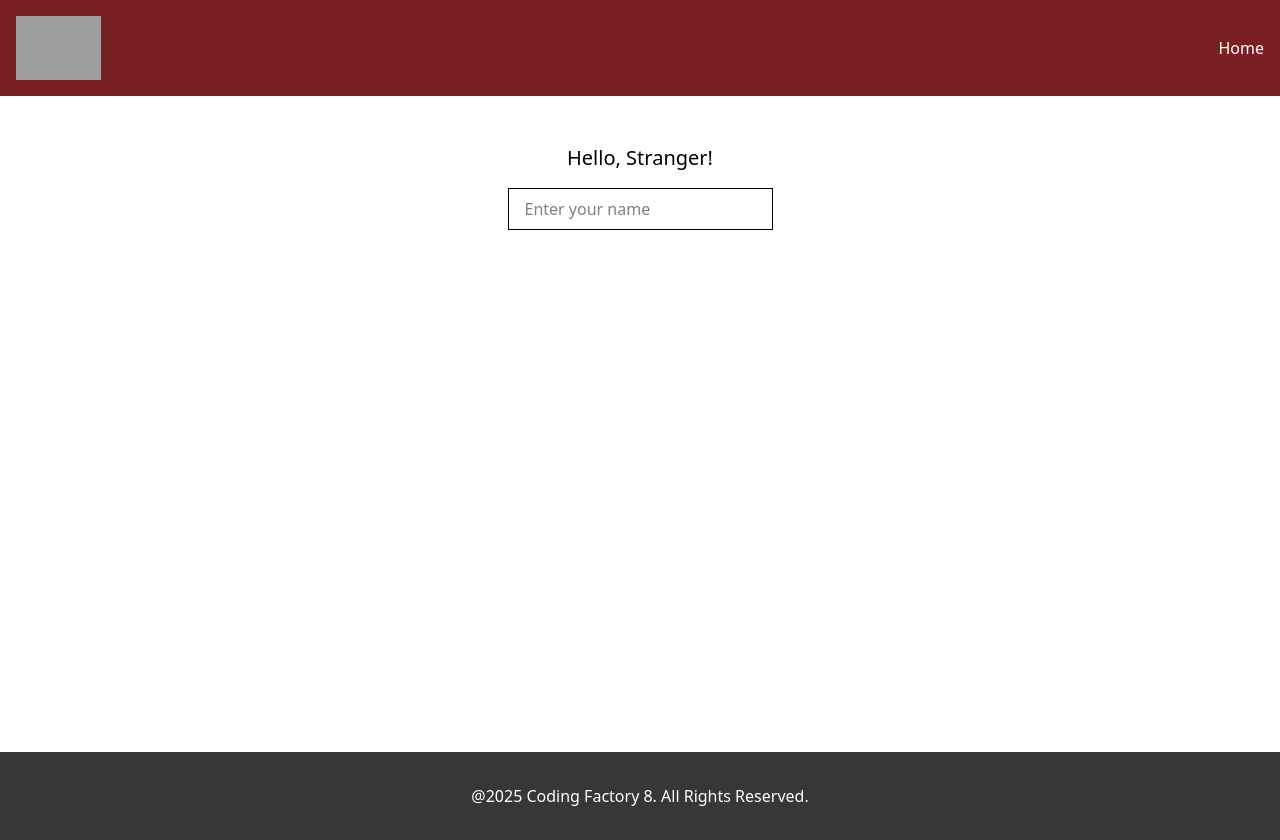
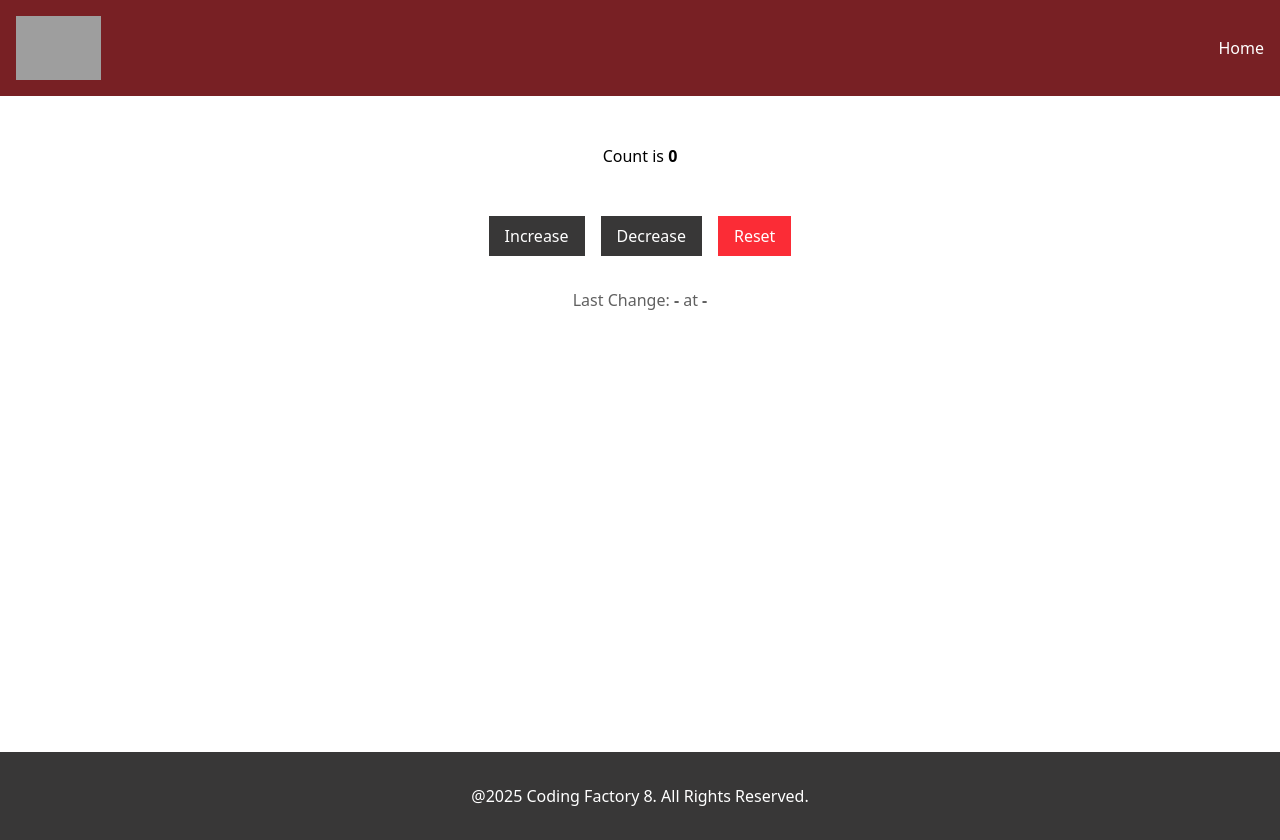
Before and after one commit to AthanasiaPet/cf8-react-intro, a React app: page / in a window 1280 px wide. Built offline with nearby package versions, Linux system fonts and the light colour scheme; grey boxes are pictures that could not be loaded; the HTML template or start-up script is replaced by a standard one.

Commit message:
feat: add CounterWithMoreStates component

```diff
--- a/src/App.tsx
+++ b/src/App.tsx
@@ -11,7 +11,8 @@
 // import FunctionalComponentWithState from "./components/FunctionalComponentWithState.tsx";
 //import ClassComponentWithState from "./components/ClassComponentWithState.tsx";
 //import Counter from "./components/Counter.tsx";
-import NameChanger from "./components/NameChanger.tsx";
+//import NameChanger from "./components/NameChanger.tsx";
+import CounterWithMoreStates from "./components/CounterWithMoreStates.tsx";
 
 function App() {
 
@@ -36,7 +37,8 @@
                 {/*<FunctionalComponentWithState />*/}
                 {/*<ClassComponentWithState />*/}
                 {/*<Counter />*/}
-                <NameChanger />
+                {/*<NameChanger />*/}
+                <CounterWithMoreStates />
             </LayOut>
 
         </>
--- /dev/null
+++ b/src/components/CounterWithMoreStates.tsx
@@ -0,0 +1,64 @@
+import {useState} from "react";
+import CounterButton from "./CounterButton.tsx";
+
+const CounterWithMoreStates = () => {
+
+    const [count, Setcount] = useState(0);
+    const[lastAction, setLastAction] = useState("")
+    const[time, setTime] = useState("");
+
+    const getCurrentTime = () :string  => {
+        return new Date().toLocaleTimeString();
+    }
+
+    const increaseCount = () => {
+        Setcount(count + 1);
+        setLastAction("Increase");
+        setTime(getCurrentTime())
+    }
+
+    const decreaseCount = () => {
+        if (count > 0) {
+            Setcount(count - 1);
+            setLastAction("Decrease")
+            setTime(getCurrentTime());
+        }
+
+    }
+
+
+    const resetCount = () => {
+        Setcount(0);
+        setLastAction("Reset")
+        setTime(getCurrentTime());
+    }
+
+
+    return (
+        <>
+            <h1 className={"text-center my-12"}>Count is <strong>{count}</strong></h1>
+            <div className="text-center space-x-4">
+
+                <CounterButton onClick={increaseCount}
+                               label={"Increase"}
+                />
+                <CounterButton onClick={decreaseCount}
+                               label={"Decrease"}
+                               disabled={count === 0}
+                />
+                <CounterButton onClick={resetCount}
+                               label={"Reset"}
+                               disabled={count === 0}
+                               addClasses={"bg-cf-dark-red disabled:bg-red-500"}
+
+                />
+
+            </div>
+            <p className="text-center text-cf-gray pt-8">
+                Last Change: <strong>{lastAction || "-"}</strong> at <strong>{time || "-"}</strong>
+            </p>
+        </>
+    )
+}
+
+export default CounterWithMoreStates;
```
